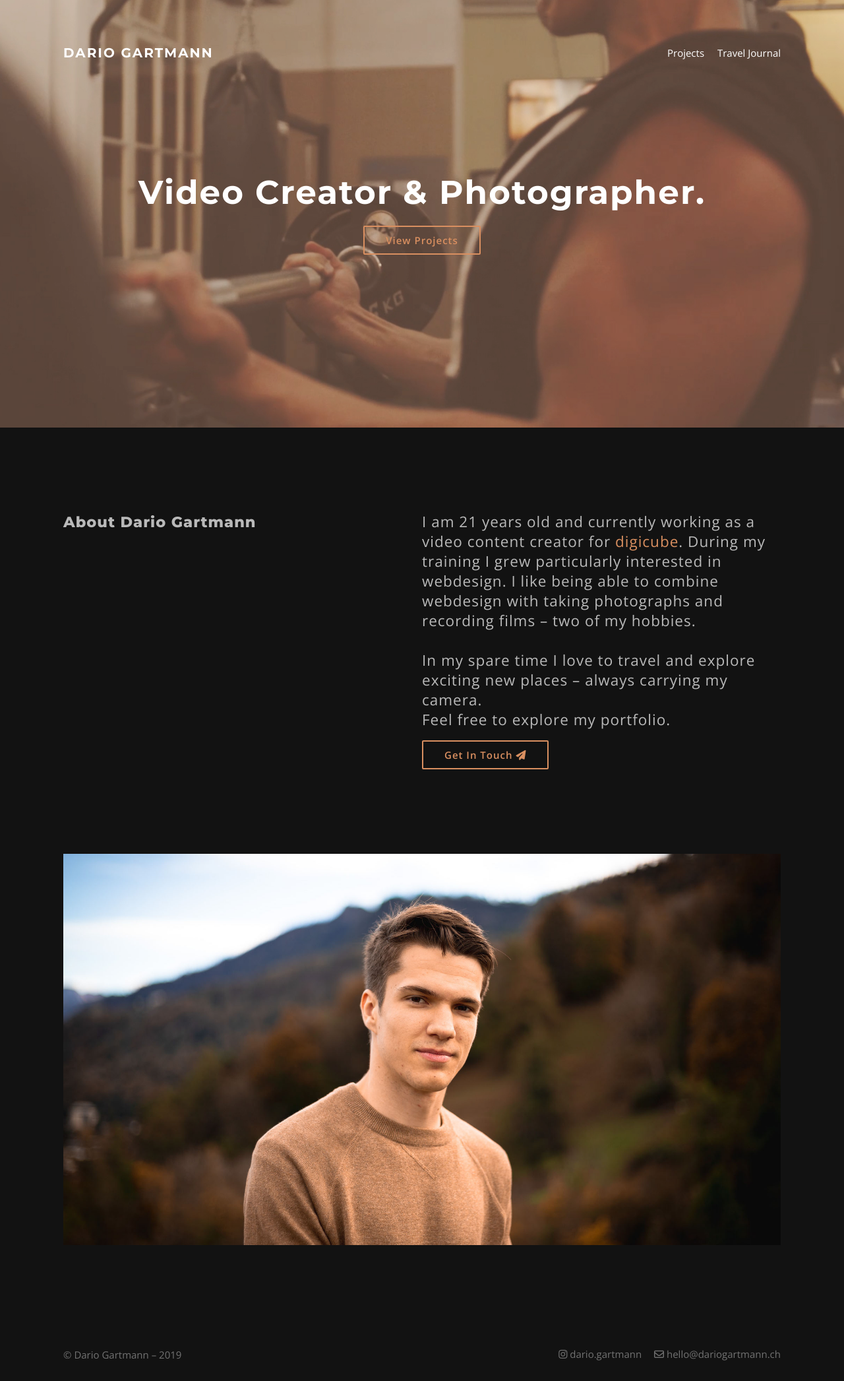
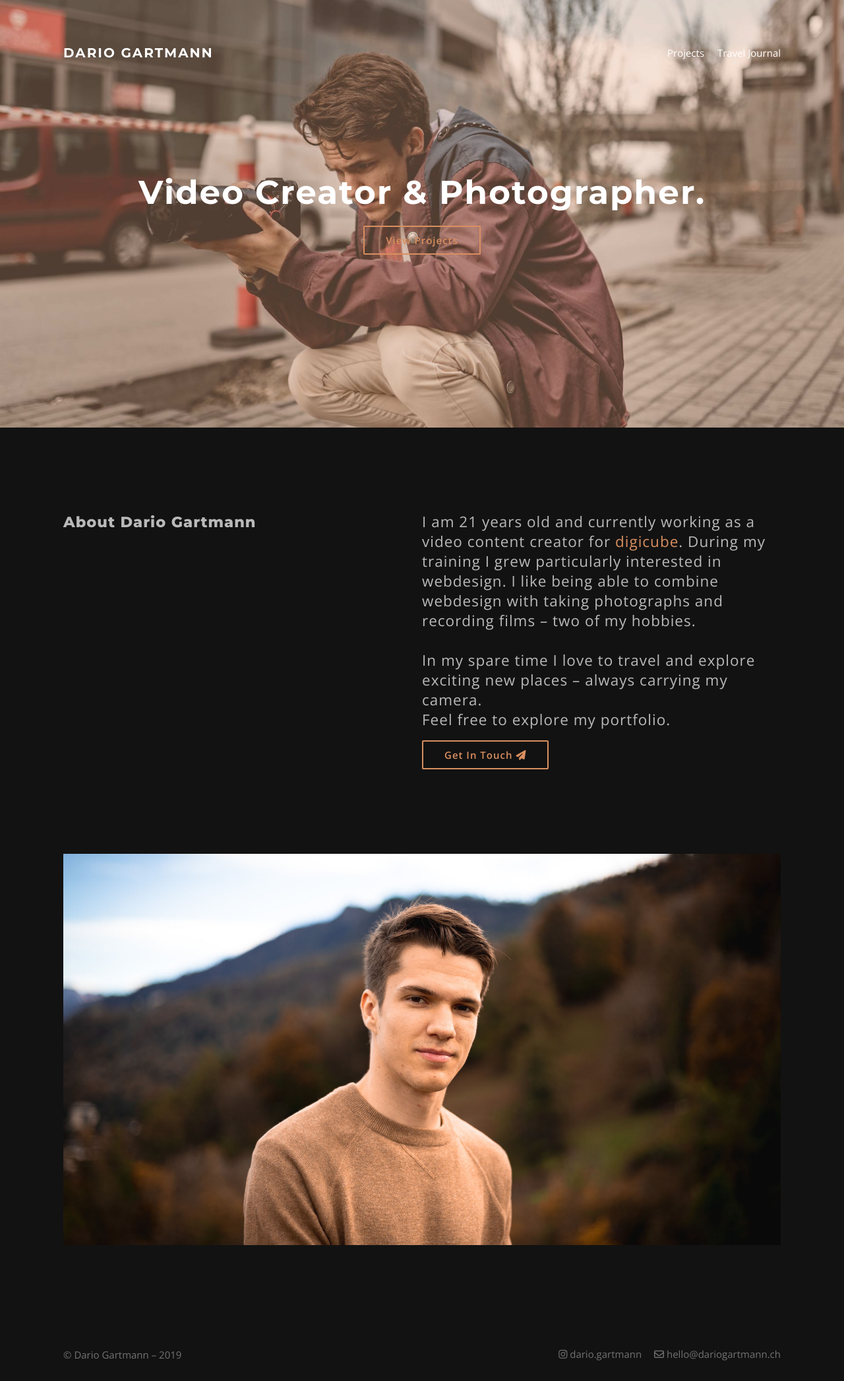
Before and after one commit to dariogartmann/dariogartmann.github.io, a Jekyll site: the page built from index.html, in a window 1280 px wide. Shown: the whole page at 66% size. Built offline with Jekyll 4.4.1, drawn with Linux system fonts in a browser that asks for light colours; nearby versions of some CDN libraries.

Commit message:
added new front picture and smaller underwater gif

```diff
--- a/_sass/pages/_home.scss
+++ b/_sass/pages/_home.scss
@@ -8,7 +8,7 @@
 
     background-position: center;
     background-size: cover;
-    background-image: url('/assets/images/projects/feres/feres.jpg');
+    background-image: url('/assets/images/dario-front.jpg');
 
     display: flex;
     flex-flow: row wrap;
```
Also changed, not shown: _projects/synchro-duet-lie.md (+1 -1 lines), assets/images/dario-front.jpg (added), 1 other file.
